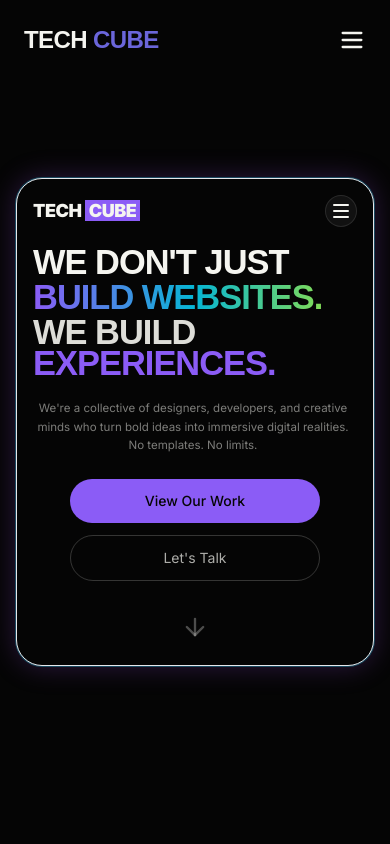
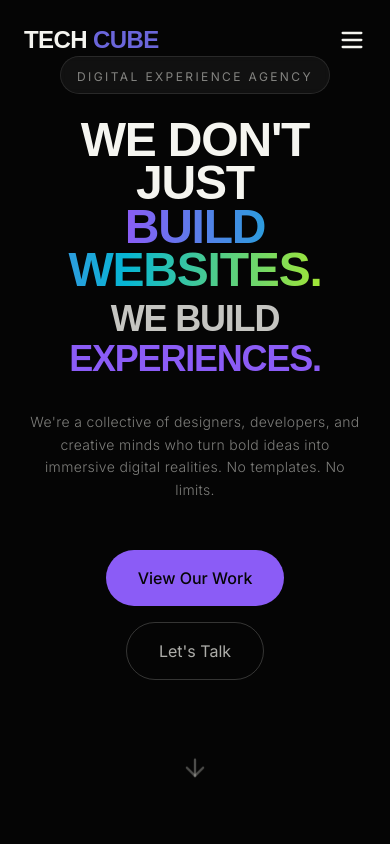
Before and after one commit to jayanth36951/TechCube, a React (Vite) app: page / in a window 390 px wide. Shown: the top 844 px of the page. Built offline with nearby package versions, Linux system fonts and the light colour scheme; a web font is replaced by a local one.

Commit message:
Restore normal mobile hero layout

```diff
--- a/src/components/Hero.tsx
+++ b/src/components/Hero.tsx
@@ -65,89 +65,68 @@ const Hero = () => {
     <section
       ref={containerRef}
       id="hero"
-      className="relative flex min-h-screen items-center justify-center overflow-hidden px-4 py-10 md:px-6"
+      className="relative min-h-screen flex items-center justify-center px-6 overflow-hidden"
     >
       <div ref={bgRef} className="absolute inset-0 -z-10">
-        <div className="absolute left-1/2 top-1/2 h-[600px] w-[600px] -translate-x-1/2 -translate-y-1/2 rounded-full bg-violet/10 blur-3xl animate-pulse md:h-[800px] md:w-[800px]" />
-        <div className="absolute bottom-0 right-0 h-[400px] w-[400px] rounded-full bg-cyan/5 blur-3xl" />
-        <div className="absolute left-0 top-0 h-[300px] w-[300px] rounded-full bg-green/5 blur-3xl" />
+        <div className="absolute top-1/2 left-1/2 -translate-x-1/2 -translate-y-1/2 w-[600px] h-[600px] md:w-[800px] md:h-[800px] rounded-full bg-violet/10 blur-3xl animate-pulse" />
+        <div className="absolute bottom-0 right-0 w-[400px] h-[400px] rounded-full bg-cyan/5 blur-3xl" />
+        <div className="absolute top-0 left-0 w-[300px] h-[300px] rounded-full bg-green/5 blur-3xl" />
       </div>
 
       <div className="absolute inset-0 -z-10 opacity-[0.03]">
-        <div className="h-full w-full bg-[linear-gradient(rgba(255,255,255,0.05)_1px,transparent_1px),linear-gradient(90deg,rgba(255,255,255,0.05)_1px,transparent_1px)] bg-[size:60px_60px]" />
+        <div className="w-full h-full bg-[linear-gradient(rgba(255,255,255,0.05)_1px,transparent_1px),linear-gradient(90deg,rgba(255,255,255,0.05)_1px,transparent_1px)] bg-[size:60px_60px]" />
       </div>
 
-      <div className="relative z-10 w-full max-w-[360px] md:max-w-7xl md:text-center">
-        <div className="relative mx-auto overflow-hidden rounded-[26px] border border-cyan-400/60 bg-[#050505] p-4 shadow-[0_0_0_1px_rgba(34,211,238,0.3),0_0_28px_rgba(168,85,247,0.25)] md:rounded-none md:border-0 md:bg-transparent md:p-0 md:shadow-none">
-          <div className="mb-5 flex items-center justify-between md:hidden">
-            <div className="text-lg font-black tracking-tight text-cream">
-              TECH <span className="bg-violet px-1 text-cream">CUBE</span>
-            </div>
-            <button
-              type="button"
-              aria-label="Open menu"
-              className="flex h-8 w-8 items-center justify-center rounded-full border border-white/10 bg-white/5 text-cream"
-            >
-              <span className="flex flex-col gap-[4px]">
-                <span className="block h-[2px] w-4 rounded-full bg-current" />
-                <span className="block h-[2px] w-4 rounded-full bg-current" />
-                <span className="block h-[2px] w-4 rounded-full bg-current" />
-              </span>
-            </button>
-          </div>
-
-          <div className="mb-5 hidden md:block md:text-center">
-            <div className="mb-6 inline-block rounded-full border border-cream/10 bg-white/5 px-4 py-1.5 backdrop-blur-sm">
-              <span className="text-xs uppercase tracking-[0.2em] text-cream/50">
+      <div className="max-w-7xl mx-auto text-center relative z-10">
+        <div className="mb-6 inline-block px-4 py-1.5 border border-cream/10 rounded-full bg-white/5 backdrop-blur-sm">
+          <span className="text-xs tracking-[0.2em] uppercase text-cream/50">
             Digital Experience Agency
           </span>
-            </div>
         </div>
 
         <h1
           ref={titleRef}
-            className="font-display font-black leading-[0.9] tracking-[-0.06em] text-cream md:text-center md:text-5xl md:sm:text-7xl md:lg:text-9xl"
+          className="font-display font-bold text-5xl sm:text-7xl md:text-8xl lg:text-9xl leading-[0.9] tracking-tight"
         >
-            <span className="block text-[2.15rem] md:text-5xl md:text-7xl md:lg:text-8xl">
-              WE DON'T JUST
-            </span>
-            <span className="mt-1 block text-[2.15rem] text-clip bg-gradient-to-r from-violet via-cyan to-green bg-clip-text md:text-5xl md:text-7xl md:lg:text-8xl">
+          <span className="text-cream">WE DON'T JUST</span>
+          <br />
+          <span className="text-clip bg-gradient-to-r from-violet via-cyan to-green bg-clip-text">
             BUILD WEBSITES.
           </span>
-            <span className="mt-1 block text-[2.15rem] text-cream/90 md:text-4xl md:text-6xl md:lg:text-7xl">
+          <br />
+          <span className="text-cream/80 text-4xl sm:text-6xl md:text-7xl lg:text-8xl mt-2 block">
             WE BUILD <span className="text-violet">EXPERIENCES.</span>
           </span>
         </h1>
 
         <p
           ref={subtitleRef}
-            className="mt-5 max-w-[20rem] text-center text-[0.72rem] leading-relaxed text-cream/50 md:mx-auto md:mt-8 md:max-w-2xl md:text-sm md:text-base"
+          className="mt-8 text-cream/50 text-sm md:text-base max-w-2xl mx-auto leading-relaxed font-light tracking-wide"
         >
           We're a collective of designers, developers, and creative minds who turn bold ideas into
           immersive digital realities. No templates. No limits.
         </p>
 
-          <div ref={ctaRef} className="mt-6 flex flex-col items-center gap-3 md:mt-12 md:flex-row md:justify-center">
+        <div ref={ctaRef} className="mt-12 flex flex-col sm:flex-row items-center justify-center gap-4">
           <a
             href="#work"
-              className="group relative w-full max-w-[250px] overflow-hidden rounded-full bg-violet px-6 py-3 text-center text-sm font-medium text-primary transition-all hover:scale-[1.02] md:w-auto md:px-8 md:py-4"
+            className="group relative px-8 py-4 bg-violet text-primary font-medium rounded-full overflow-hidden transition-all hover:scale-105"
           >
             <span className="relative z-10">View Our Work</span>
-              <div className="absolute inset-0 bg-gradient-to-r from-violet to-cyan opacity-0 transition-opacity duration-500 group-hover:opacity-100" />
+            <div className="absolute inset-0 bg-gradient-to-r from-violet to-cyan opacity-0 group-hover:opacity-100 transition-opacity duration-500" />
           </a>
           <a
             href="#contact"
-              className="w-full max-w-[250px] rounded-full border border-cream/20 px-6 py-3 text-center text-sm text-cream/70 transition-all duration-300 hover:border-cream/40 hover:text-cream md:w-auto md:px-8 md:py-4"
+            className="px-8 py-4 border border-cream/20 text-cream/70 hover:text-cream hover:border-cream/40 rounded-full transition-all duration-300"
           >
             Let's Talk
           </a>
         </div>
 
-          <div className="mt-8 flex justify-center pb-2 md:mt-20 md:pb-0">
-            <a href="#about" className="text-cream/30 transition-colors duration-300 hover:text-cream/60">
+        <div className="mt-20 flex justify-center animate-bounce">
+          <a href="#about" className="text-cream/30 hover:text-cream/60 transition-colors duration-300">
             <ArrowDown size={28} />
           </a>
-          </div>
         </div>
       </div>
     </section>
```
Lines whose indentation alone changed are shown as unchanged.
